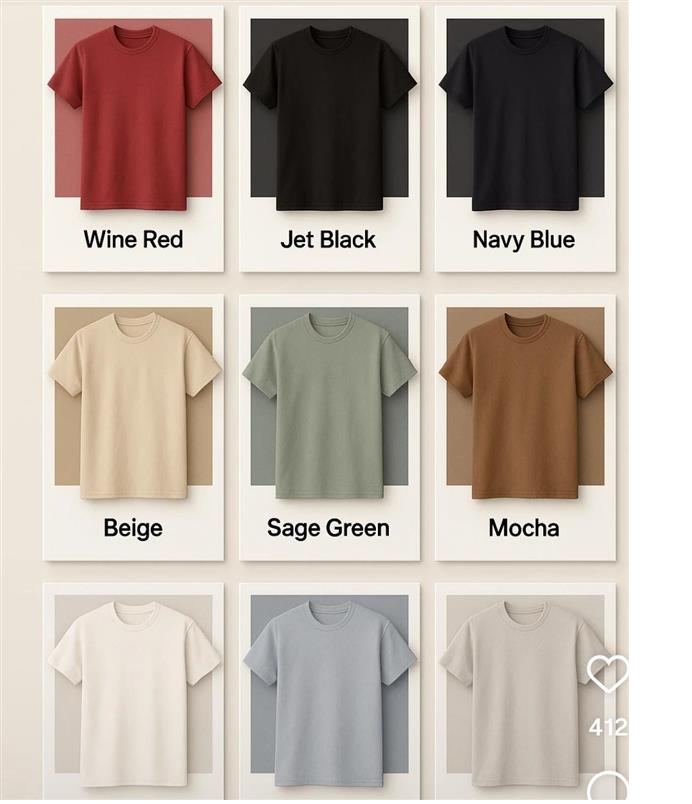
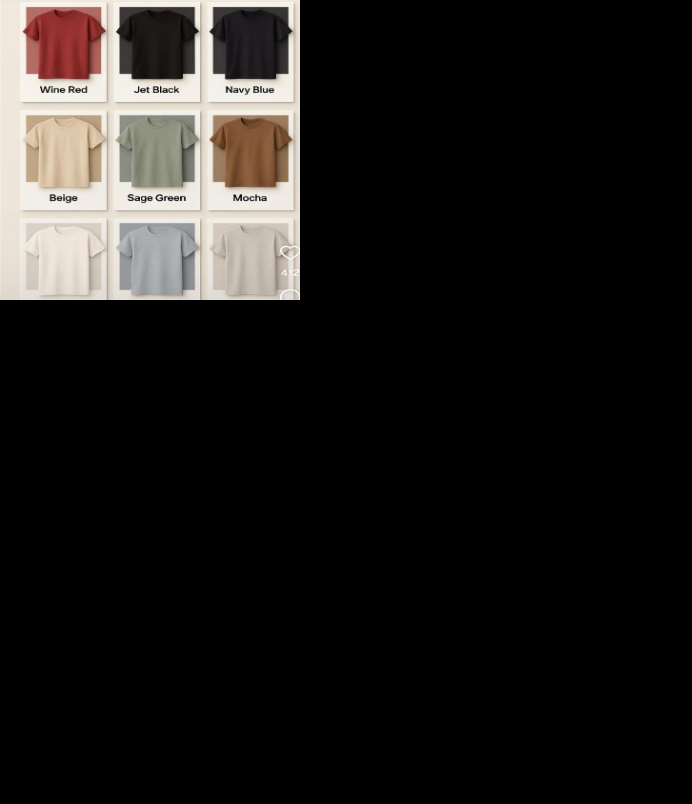
Before and after one commit to faheem5285/image, a plain HTML site: page index.html in a window 1280 px wide. Shown: the whole page, without its empty margins (0-692 px from the left). Drawn offline with Linux system fonts and the light colour scheme.

```diff
--- a/index.html
+++ b/index.html
@@ -1,17 +1,28 @@
 <!DOCTYPE html>
 <html lang="en">
+
 <head>
     <meta charset="UTF-8">
     <meta name="viewport" content="width=device-width, initial-scale=1.0">
     <title>Images</title>
     <style>
-        *{
-            margin:0;
+        * {
+            margin: 0;
             padding: 0;
+        }
+
+        body {
+            background-color: black;
+        }
+        img{
+            width:300px;
+            height:300px;
         }
     </style>
 </head>
+
 <body>
     <img src="Media (1).png" alt="Media">
 </body>
+
 </html>
```
